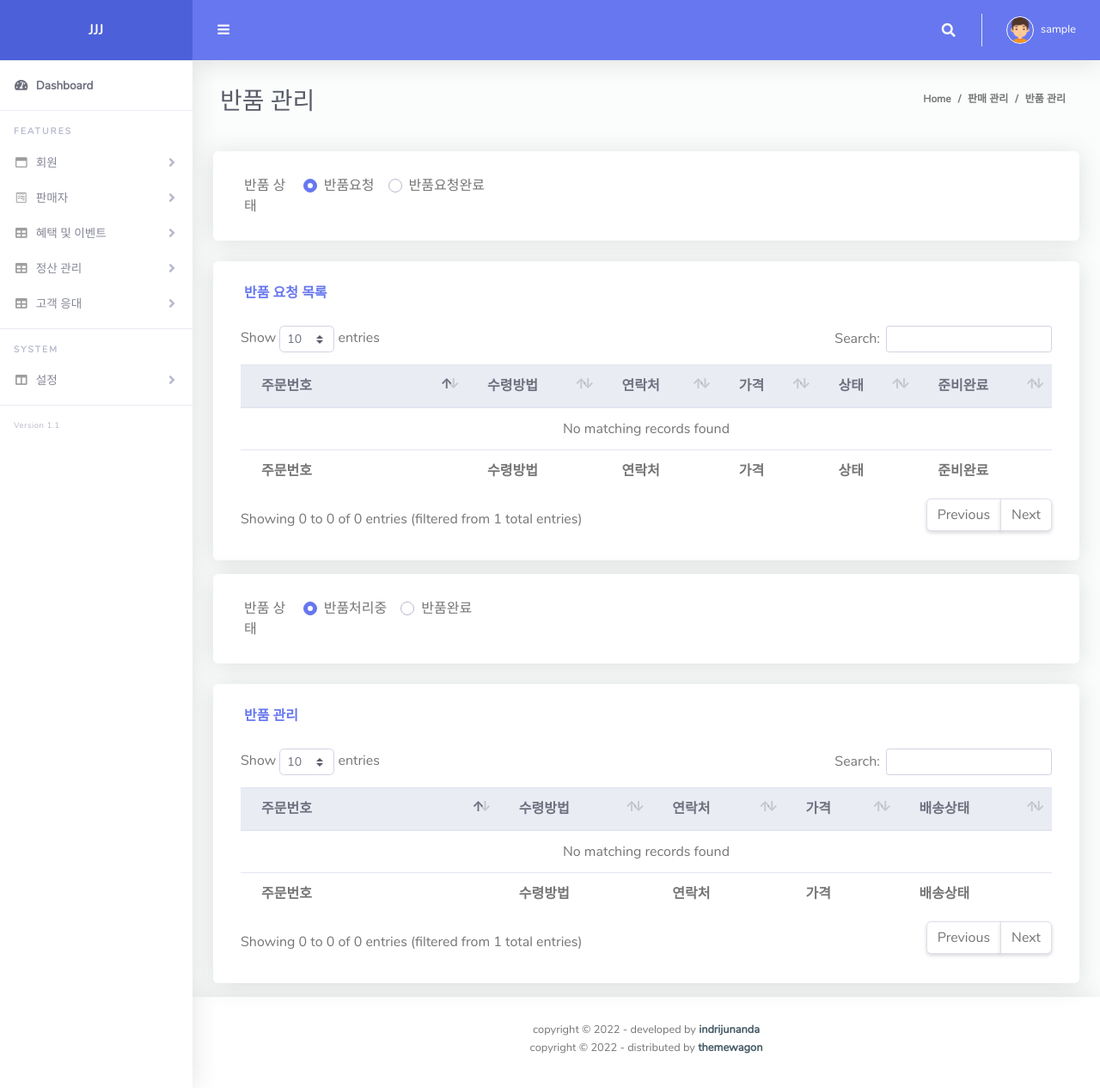
After one commit to jhy11/jjj, a Django app: page /seller/refund in a window 1280 px wide. The commit adds this page. Shown: the whole page at 86% size. Run offline with Django 4.2, Linux system fonts and the light colour scheme; the visitor is signed in with stand-in values (Sample User, id 1); data that the repository does not hold is empty; parts of the project's set-up code (start-up, migrations or seed data) failed here and were passed over; some libraries are stand-ins or nearby versions.

Commit message:
Add seller/refund

```diff
--- /dev/null
+++ b/seller/templates/refund.html
@@ -0,0 +1,239 @@
+{% extends 'layouts/base.html' %} {% load static %}
+
+<!-- Specific Page CSS goes HERE  -->
+{% block stylesheets %}
+<link href="https://cdnjs.cloudflare.com/ajax/libs/font-awesome/4.7.0/css/font-awesome.min.css" rel="stylesheet"/>
+<link href="{% static 'vendor/datatables/dataTables.bootstrap4.min.css' %}" rel="stylesheet" type="text/css">
+
+{% endblock stylesheets %}
+
+{% block content %}
+<div class="container-fluid" id="container-wrapper">
+  <div class="d-sm-flex align-items-center justify-content-between mb-4">
+    <h1 class="h3 pl-2 text-gray-800">반품 관리</h1>
+    <ol class="breadcrumb">
+      <li class="breadcrumb-item"><a href="./">Home</a></li>
+      <li class="breadcrumb-item">판매 관리</li>
+      <li class="breadcrumb-item active" aria-current="page">반품 관리</li>
+    </ol>
+  </div>
+  <div class="row">
+    <div class="col">
+      <div class="card mb-4">
+        <div class="card-body">
+          <div class ="row g-3 needs-validation">
+            <div class="row col-md-12 mx-1 pt-2">
+              <label class="form-label col-md-1" for="status1" >반품 상태</label>
+              <fieldset class="row col-md-8" id="status1">
+                <div class="custom-control custom-radio mr-3">
+                  <input type="radio" id="customRadio1" name="status1" class="custom-control-input" value="반품요청" checked="checked">
+                  <label class="custom-control-label" for="customRadio1">반품요청</label>
+                </div>
+                <div class="custom-control custom-radio mr-3">
+                  <input type="radio" id="customRadio2" name="status1" class="custom-control-input" value="반품요청완료">
+                  <label class="custom-control-label" for="customRadio2">반품요청완료</label>
+                </div>
+              </fieldset>
+            </div>
+          </div>
+        </div>
+      </div>
+    </div>
+  </div>
+
+  <div class="row">
+    <div class="col">
+      <div class="card mb-3 p-3">
+        <div class="card-header d-flex flex-row align-items-center justify-content-between">
+          <h6 class="m-0 font-weight-bold text-primary">반품 요청 목록</h6>
+        </div>
+        <div class="table-responsive p-3" id="aaa">
+          <table class="table align-items-center table-flush table-hover" id="dataTableHover-refund">
+            <thead class="thead-light">
+              <tr>
+                <th>주문번호</th>
+                <th>수령방법</th>
+                <th>연락처</th>
+                <th>가격</th>
+                <th>상태</th>
+                <th>준비완료</th>
+              </tr>
+            </thead>
+            <tbody class="list" id="list-order">
+              {% if RefundRequested or NotCompletelyRefunded %}
+              {% for i in RefundRequested %}
+              {% load humanize %}
+              <tr class="list-order-row">
+                <td class="align-middle" id="Order_no">{{ i.order__order_no }}</td>
+                <td class="align-middle" id="Type">
+                  {% if i.order__type == '0' %}택배배송
+                  {% elif i.order__type == '1' %}근거리배송
+                  {% elif i.order__type == '2' %}포장
+                  {% else %}드라이브스루
+                  {% endif %}
+                </td>
+                <td class="align-middle" id="Call">{{ i.order__call }}</td>
+                <td class="align-middle" id="Total">{{ i.order__total_price|intcomma }}</td>
+                <td class="align-middle status" id="Status" value='반품요청'>반품요청</td>
+                <td class="align-middle custom-control custom-switch ml-5">
+                  <input type="checkbox" class="custom-control-input" id="{i.order__order_no}">
+                  <label class="custom-control-label" for="{i.order__order_no}"></label>
+                </td>
+              </tr>
+              {% endfor %}
+              {% for i in NotCompletelyRefunded %}
+              <tr class="list-order-row">
+                <td class="align-middle" id="Order_no">{{ i.order__order_no }}</td>
+                <td class="align-middle" id="Type">
+                  {% if i.order__type == '0' %}택배배송
+                  {% elif i.order__type == '1' %}근거리배송
+                  {% elif i.order__type == '2' %}포장
+                  {% else %}드라이브스루
+                  {% endif %}
+                </td>
+                <td class="align-middle" id="Call">{{ i.order__call }}</td>
+                <td class="align-middle" id="Total">{{ i.order__total_price|intcomma }}</td>
+                <td class="align-middle status" id="Status" value='반품요청완료'>반품요청완료</td>
+                <td class="align-middle custom-control custom-switch ml-5">
+                  <input type="checkbox" class="custom-control-input" id="{i.order__order_no}">
+                  <label class="custom-control-label" for="{i.order__order_no}"></label>
+                </td>
+              </tr>
+              {% endfor %}
+              {% else %}
+              <tr>
+                <td class="align-middle">Data does not exist.</td>
+                <td></td>
+                <td></td>
+                <td></td>
+                <td></td>
+                <td></td>
+              </tr>
+              {% endif %}
+            </tbody>
+            <tfoot>
+              <tr>
+                <th>주문번호</th>
+                <th>수령방법</th>
+                <th>연락처</th>
+                <th>가격</th>
+                <th>상태</th>
+                <th>준비완료</th>
+              </tr>
+            </tfoot>
+          </table>
+        </div>
+      </div>
+    </div>
+  </div>
+  <div class="row">
+    <div class="col">
+      <div class="card mb-4">
+        <div class="card-body">
+          <div class ="row g-3 needs-validation">
+            <div class="row col-md-12 mx-1 pt-2">
+              <label class="form-label col-md-1" for="status" >반품 상태</label>
+              <fieldset class="row col-md-8" id="status">
+                <div class="custom-control custom-radio mr-3">
+                  <input type="radio" id="customRadio3" name="status" class="custom-control-input" value="반품처리중" checked="checked">
+                  <label class="custom-control-label" for="customRadio3">반품처리중</label>
+                </div>
+                <div class="custom-control custom-radio mr-3">
+                  <input type="radio" id="customRadio4" name="status" class="custom-control-input" value="반품완료">
+                  <label class="custom-control-label" for="customRadio4">반품완료</label>
+                </div>
+              </fieldset>
+            </div>
+          </div>
+        </div>
+      </div>
+    </div>
+  </div>
+  <div class="row">
+    <div class="col">
+      <div class="card mb-3 p-3">
+        <div class="card-header d-flex flex-row align-items-center justify-content-between">
+          <h6 class="m-0 font-weight-bold text-primary">반품 관리</h6>
+        </div>
+        <div class="table-responsive p-3" id="aaa">
+          <table class="table align-items-center table-flush table-hover" id="dataTableHover-refunded">
+            <thead class="thead-light">
+              <tr>
+                <th>주문번호</th>
+                <th>수령방법</th>
+                <th>연락처</th>
+                <th>가격</th>
+                <th>배송상태</th>
+              </tr>
+            </thead>
+            <tbody class="list" id="list-order">
+              {% if RefundProcessing or Refunded %}
+              {% for i in RefundProcessing %}
+              <tr class="list-order-row">
+                <td class="align-middle" id="OrderNo">{{ i.order__order_no }}</td>
+                <td class="align-middle" id="Type">
+                  {% if i.order__type == '0' %}택배배송
+                  {% elif i.order__type == '1' %}근거리배송
+                  {% elif i.order__type == '2' %}포장
+                  {% else %}드라이브스루
+                  {% endif %}
+                </td>
+                <td class="align-middle" id="Call">{{ i.order__call }}</td>
+                <td class="align-middle" id="Total">{{ i.order__total_price|intcomma }}</td>
+                <td class="align-middle status" id="Status" value="반품처리중">반품처리중</td>
+              </tr>
+              {% endfor %}
+              {% for i in Refunded %}
+              <tr class="list-order-row">
+                <td class="align-middle" id="OrderNo">{{ i.order__order_no }}</td>
+                <td class="align-middle" id="Type">
+                  {% if i.order__type == '0' %}택배배송
+                  {% elif i.order__type == '1' %}근거리배송
+                  {% elif i.order__type == '2' %}포장
+                  {% else %}드라이브스루
+                  {% endif %}
+                </td>
+                <td class="align-middle" id="Call">{{ i.order__call }}</td>
+                <td class="align-middle" id="Total">{{ i.order__total_price|intcomma }}</td>
+                <td class="align-middle status" id="Status" value="반품완료">반품완료</td>
+              </tr>
+              {% endfor %}
+              {% else %}
+              <tr>
+                <td class="align-middle">Data does not exist.</td>
+                <td></td>
+                <td></td>
+                <td></td>
+                <td></td>
+              </tr>
+              {% endif %}
+            </tbody>
+            <tfoot>
+              <tr>
+                <th>주문번호</th>
+                <th>수령방법</th>
+                <th>연락처</th>
+                <th>가격</th>
+                <th>배송상태</th>
+              </tr>
+            </tfoot>
+          </table>
+        </div>
+      </div>
+    </div>
+  </div>
+</div>
+
+
+{% endblock content %}
+
+<!-- Specific Page JS goes HERE  -->
+{% block javascripts %}
+<!-- Page level plugins -->
+<script src="{% static 'vendor/datatables/jquery.dataTables.min.js' %}" type="text/javascript"></script>
+<script src="{% static 'vendor/datatables/dataTables.bootstrap4.min.js' %}" type="text/javascript"></script>
+
+<script src="{% static 'jsmeta/constants.js' %}"></script>
+<script src="{% static 'jsmeta/seller/script_refund_info.js' %}"></script>
+
+{% endblock javascripts %}
--- a/seller/urls.py
+++ b/seller/urls.py
@@ -2,7 +2,7 @@ from django.urls import path
 
 from . import views
 from .views import info_delivery_views, info_shortdelivery_views, info_takeout_views, info_seller_views, \
-                info_product_views, info_qna_views, info_cancel_views
+                info_product_views, info_qna_views, info_cancel_views, info_refund_views
 
 app_name = 'seller'
 
@@ -14,6 +14,8 @@ urlpatterns=[
     path('takeout', info_takeout_views.TakeoutView.as_view(), name='takeout'),
 
     path('cancel', info_cancel_views.CancelView.as_view(), name='cancel'),
+    path('refund', info_refund_views.RefundView.as_view(), name='refund'),
+
 
     path('seller-product', info_seller_views.SellerProductView.as_view(), name='seller-product'),
 
--- /dev/null
+++ b/seller/views/info_refund_views.py
@@ -0,0 +1,35 @@
+from django.http import HttpRequest
+from django.shortcuts import render, redirect, get_object_or_404
+from django.views.generic.base import View
+from django.contrib.auth.mixins import LoginRequiredMixin
+from . import constants
+
+from management.models import order_product
+
+class RefundView(LoginRequiredMixin, View):
+    template_name='refund.html'
+
+    def get(self, request: HttpRequest):
+        user_id=request.user.id
+
+        context = {
+            'RefundRequested': get_refund_of_product(user_id, constants.REFUND_RECEIVED),
+            'RefundProcessing': get_refund_of_product(user_id, constants.REFUND_PROCESSING),
+            'Refunded': get_refund_of_product(user_id, constants.REFUNDED),
+            'NotCompletelyRefunded': get_refund(user_id, constants.REFUND_RECEIVED),
+        }
+
+        if request.user.is_staff:
+            context['staff'] = True
+        if request.user.groups.filter(name='seller').exists():
+            context['seller'] = True
+
+        return render(request, self.template_name, context)
+
+def get_refund_of_product(user_id, status):
+    return order_product.objects.filter(product__shop_id__manager_id__user_id=user_id, status=status, DeleteFlag='0')\
+              .values('order__code', 'order__call', 'order__total_price', 'order__order_no', 'order__status', 'order__date', 'order__type')
+
+def get_refund(user_id, status):
+    return order_product.objects.filter(product__shop_id__manager_id__user_id=user_id, order__status=status, status=constants.REFUNDED, DeleteFlag='0')\
+              .values('order__code', 'order__call', 'order__total_price', 'order__order_no', 'order__status', 'order__date', 'order__type')
--- /dev/null
+++ b/static/jsmeta/seller/script_refund_info.js
@@ -0,0 +1,70 @@
+document.addEventListener("DOMContentLoaded", function(){
+
+  let status = document.getElementsByClassName('status');
+  [].forEach.call(status, function(status) {
+    //status.innerHTML=showStatus(status.getAttribute('value'));
+  })
+
+  let table_refunded = $('#dataTableHover-refunded').DataTable();
+  let table_refund = $('#dataTableHover-refund').DataTable();
+
+  table_refunded.columns(4).search( '반품처리중' ).draw();
+  table_refund.columns(4).search( '반품요청' ).draw();
+
+  $('#status').on('change', function () {
+    let status_info = $("input[name='status']:checked").val();
+    table_refunded.columns(4).search( status_info ).draw();
+
+    //let status = getStatus(status_info);
+    //table.columns(4).search( status ).draw();
+  });
+  $('#status1').on('change', function () {
+    let status_info = $("input[name='status1']:checked").val();
+    table_refund.columns(4).search( status_info ).draw();
+  });
+});
+
+function showStatus(status){
+  let result;
+  switch(status){
+    case Paid:
+      result = '<span class="badge badge-warning align-middle">결제완료</span>'
+      break;
+    case Completed:
+      result = '<span class="badge badge-success align-middle">상품준비완료</span>'
+      break;
+    case Processing:
+      result = '<span class="badge badge-primary align-middle">배송준비중</span>'
+      break;
+    case Shipping:
+      result = '<span class="badge badge-info align-middle">배송중</span>'
+      break;
+    case Delivered:
+      result = '<span class="badge badge-secondary align-middle">배송완료</span>'
+      break;
+  }
+  return result;
+}
+
+function getStatus(status){
+  let result;
+
+  switch(status){
+    case '결제완료':
+      result = Paid;
+      break;
+    case '상품준비완료':
+      result = Completed;
+      break;
+    case '배송준비중':
+      result = Processing;
+      break;
+    case '배송중':
+      result = Shipping;
+      break;
+    case '배송완료':
+      result = Delivered;
+      break;
+  }
+  return result;
+}
--- a/templates/includes/navigation.html
+++ b/templates/includes/navigation.html
@@ -116,8 +116,8 @@
         <a class="collapse-item" href="{% url 'seller:shortdelivery' %}">근거리배송 관리</a>
         <a class="collapse-item" href="{% url 'seller:takeout' %}">포장/드라이브스루 관리</a>
         <h6 class="collapse-header">환불</h6>
-        <a class="collapse-item" href="#">반품 관리</a>
         <a class="collapse-item" href="{% url 'seller:cancel' %}">취소 관리</a>
+        <a class="collapse-item" href="{% url 'seller:refund' %}">반품 관리</a>
         <a class="collapse-item" href="#">주문 내역</a>
     </div>
   </li>
```
